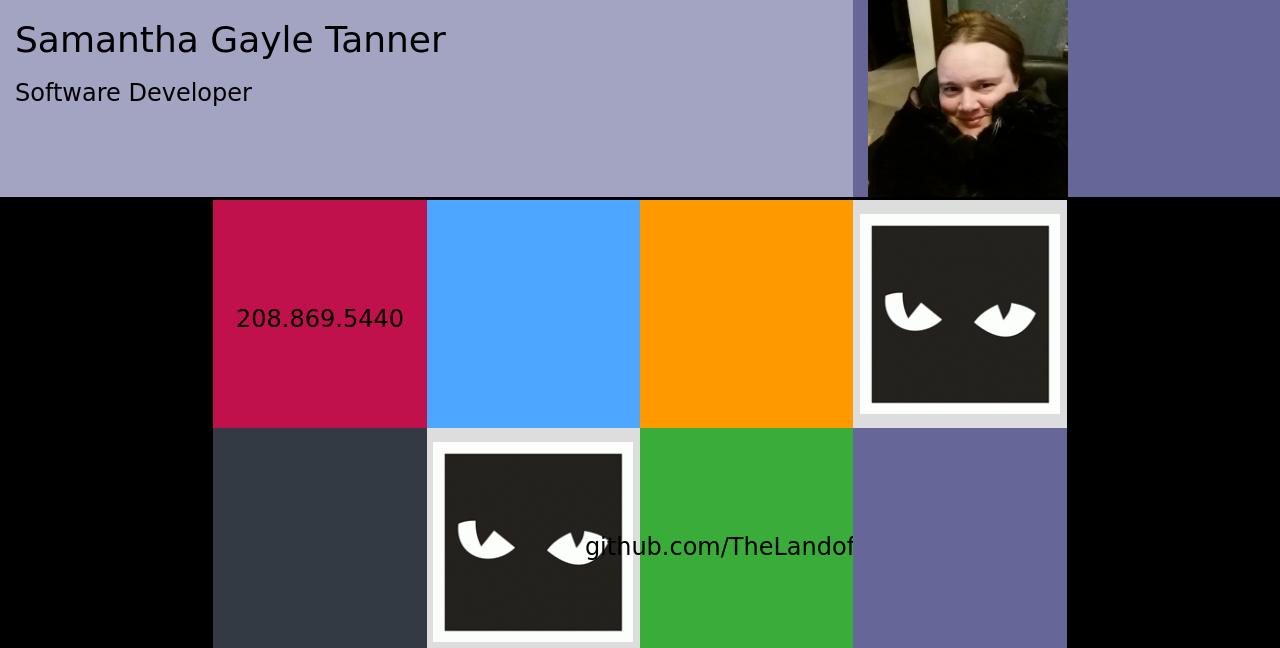
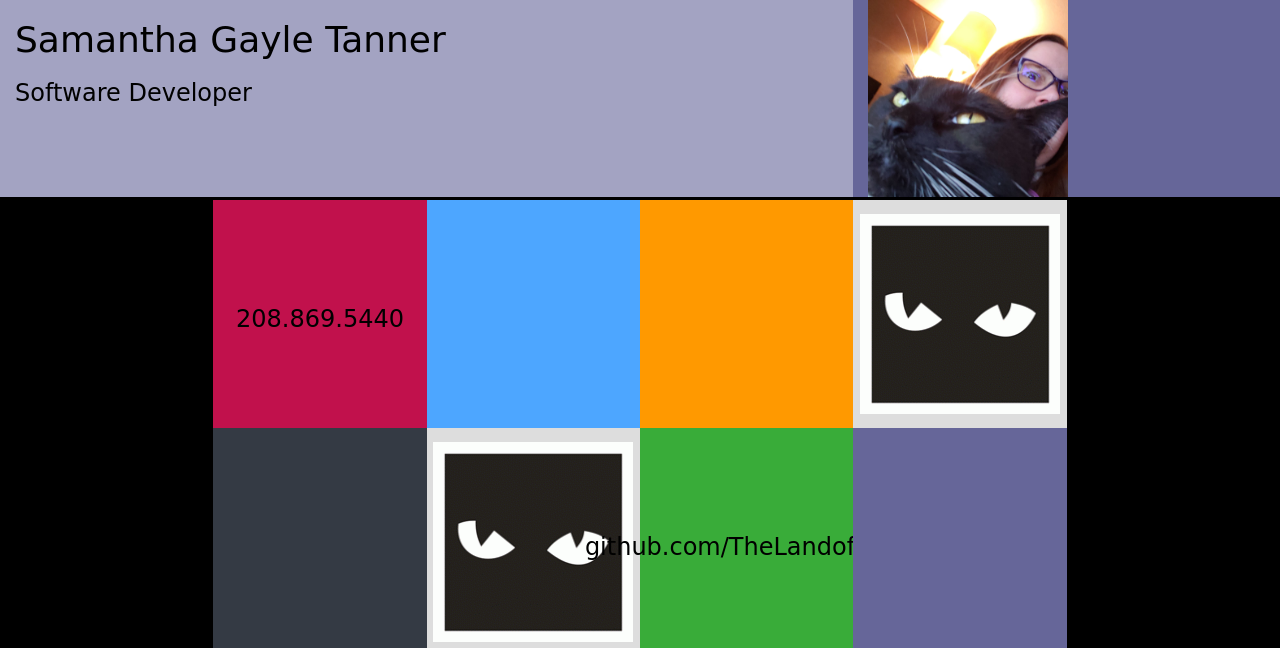
Before and after one commit to TheLandofSam/Landing-Page, a plain HTML site: page index.html in a window 1280 px wide. Shown: the top 648 px of the page. Drawn offline with nearby package versions, Linux system fonts and the light colour scheme; a web font is replaced by a local one.

Commit message:
Update index.html
Updated my photo

```diff
--- a/index.html
+++ b/index.html
@@ -27,7 +27,7 @@
                 <h3 style="color:black">Software Developer</h3>
             </div>
             <div class="col-xs-4 header slate" class="pic">
-                <img class="pic" src="./assets/images/me2018.jpg" width="200" height="197" alt="">
+                <img class="pic" src="./assets/images/Evie_&_me.jpg" width="200" height="197" alt="">
             </div>
         </div>
 
```
